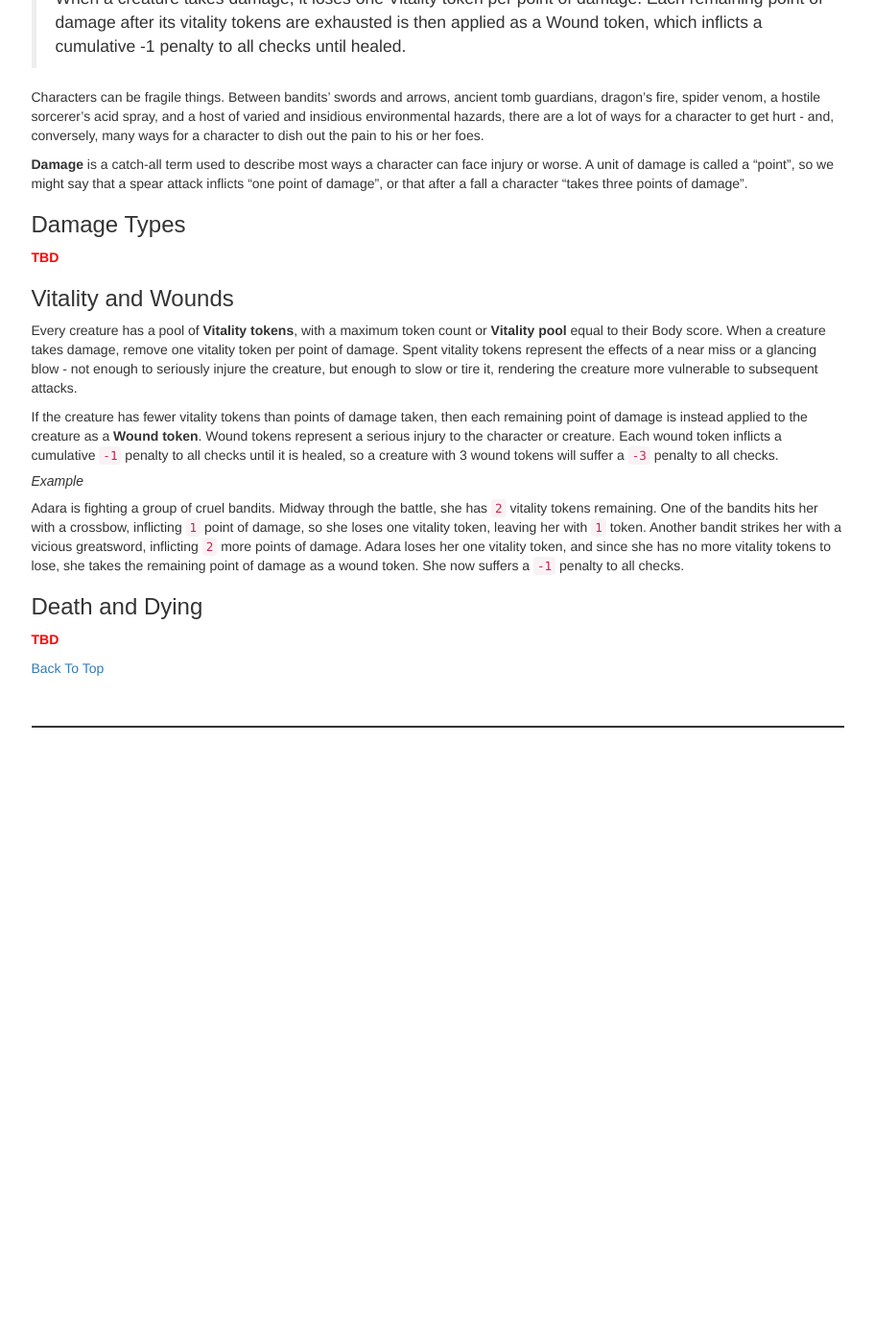
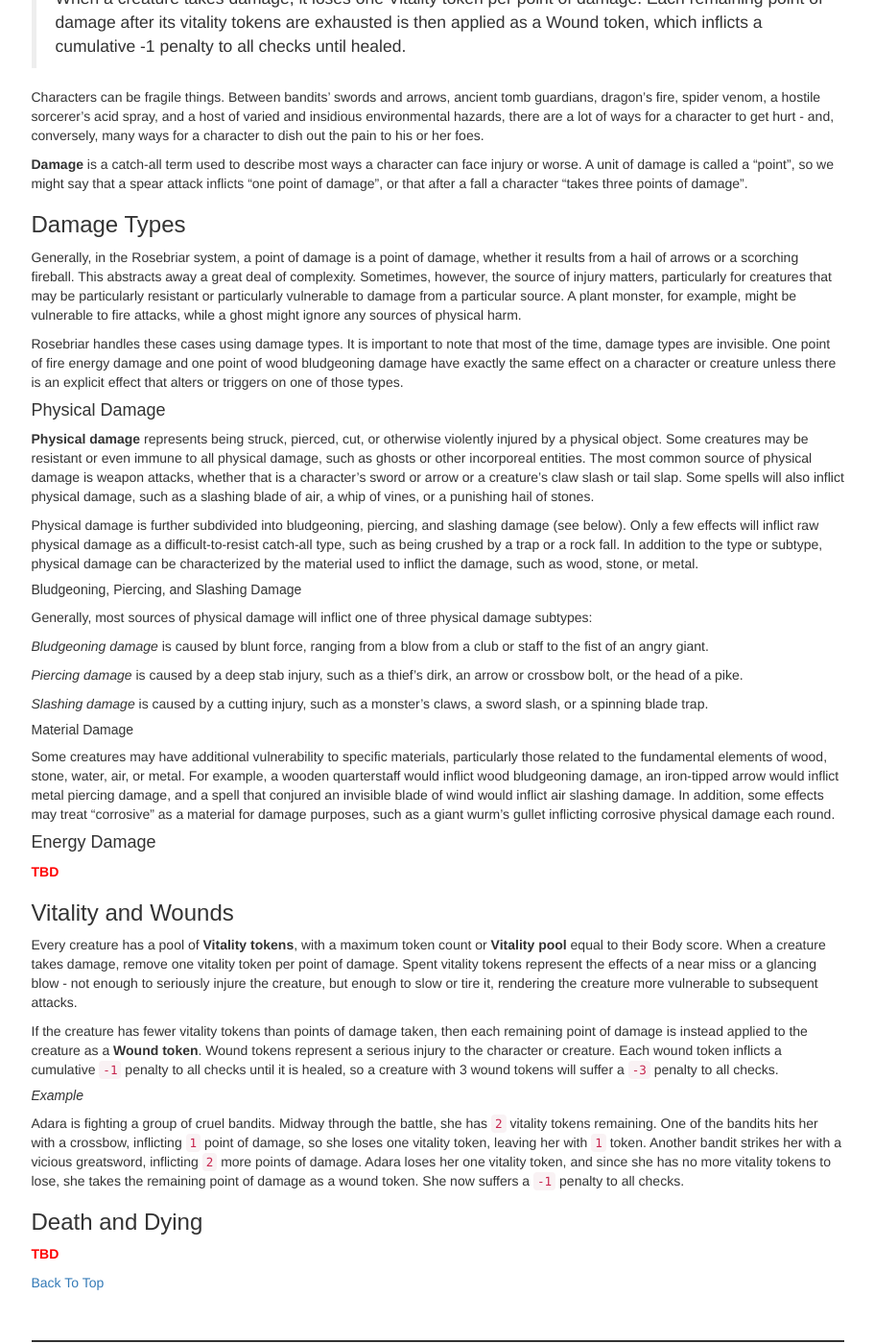
Before and after one commit to sleepingkingstudios/rosebriar, a Jekyll site: the page built from index.md, in a window 1280 px wide and 1400 px high, scrolled down 5896 px. Shown: the whole window at 96% size, without its empty margins (330-1241 px from the left). Built offline with Jekyll 4.4.1, drawn with Linux system fonts in a browser that asks for light colours; before the commit the page ends 6674 px from its top, so only the background shows below that.

Commit message:
Draft "Combat - Damage - Damage Types" section.

```diff
--- a/_includes/chapters/combat.md
+++ b/_includes/chapters/combat.md
@@ -26,6 +26,32 @@ Characters can be fragile things. Between bandits' swords and arrows, ancient to
 
 ### Damage Types
 
+Generally, in the {{ page.system_name }} system, a point of damage is a point of damage, whether it results from a hail of arrows or a scorching fireball. This abstracts away a great deal of complexity. Sometimes, however, the source of injury matters, particularly for creatures that may be particularly resistant or particularly vulnerable to damage from a particular source. A plant monster, for example, might be vulnerable to fire attacks, while a ghost might ignore any sources of physical harm.
+
+{{ page.system_name }} handles these cases using damage types. It is important to note that most of the time, damage types are invisible. One point of fire energy damage and one point of wood bludgeoning damage have exactly the same effect on a character or creature unless there is an explicit effect that alters or triggers on one of those types.
+
+#### Physical Damage
+
+**Physical damage** represents being struck, pierced, cut, or otherwise violently injured by a physical object. Some creatures may be resistant or even immune to all physical damage, such as ghosts or other incorporeal entities. The most common source of physical damage is weapon attacks, whether that is a character's sword or arrow or a creature's claw slash or tail slap. Some spells will also inflict physical damage, such as a slashing blade of air, a whip of vines, or a punishing hail of stones.
+
+Physical damage is further subdivided into bludgeoning, piercing, and slashing damage (see below). Only a few effects will inflict raw physical damage as a difficult-to-resist catch-all type, such as being crushed by a trap or a rock fall. In addition to the type or subtype, physical damage can be characterized by the material used to inflict the damage, such as wood, stone, or metal.
+
+##### Bludgeoning, Piercing, and Slashing Damage
+
+Generally, most sources of physical damage will inflict one of three physical damage subtypes:
+
+*Bludgeoning damage* is caused by blunt force, ranging from a blow from a club or staff to the fist of an angry giant.
+
+*Piercing damage* is caused by a deep stab injury, such as a thief's dirk, an arrow or crossbow bolt, or the head of a pike.
+
+*Slashing damage* is caused by a cutting injury, such as a monster's claws, a sword slash, or a spinning blade trap.
+
+##### Material Damage
+
+Some creatures may have additional vulnerability to specific materials, particularly those related to the fundamental elements of wood, stone, water, air, or metal. For example, a wooden quarterstaff would inflict wood bludgeoning damage, an iron-tipped arrow would inflict metal piercing damage, and a spell that conjured an invisible blade of wind would inflict air slashing damage. In addition, some effects may treat "corrosive" as a material for damage purposes, such as a giant wurm's gullet inflicting corrosive physical damage each round.
+
+#### Energy Damage
+
 <span class="tbd">TBD</span>
 
 ### Vitality and Wounds
```
